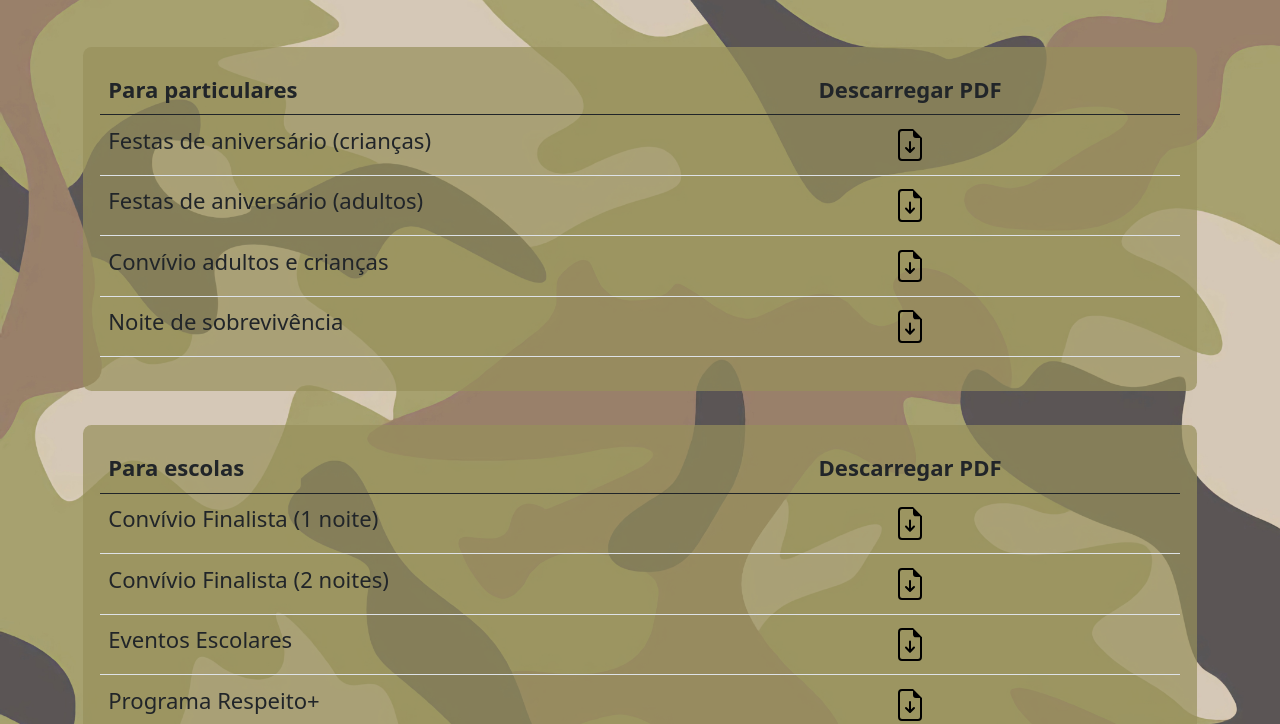
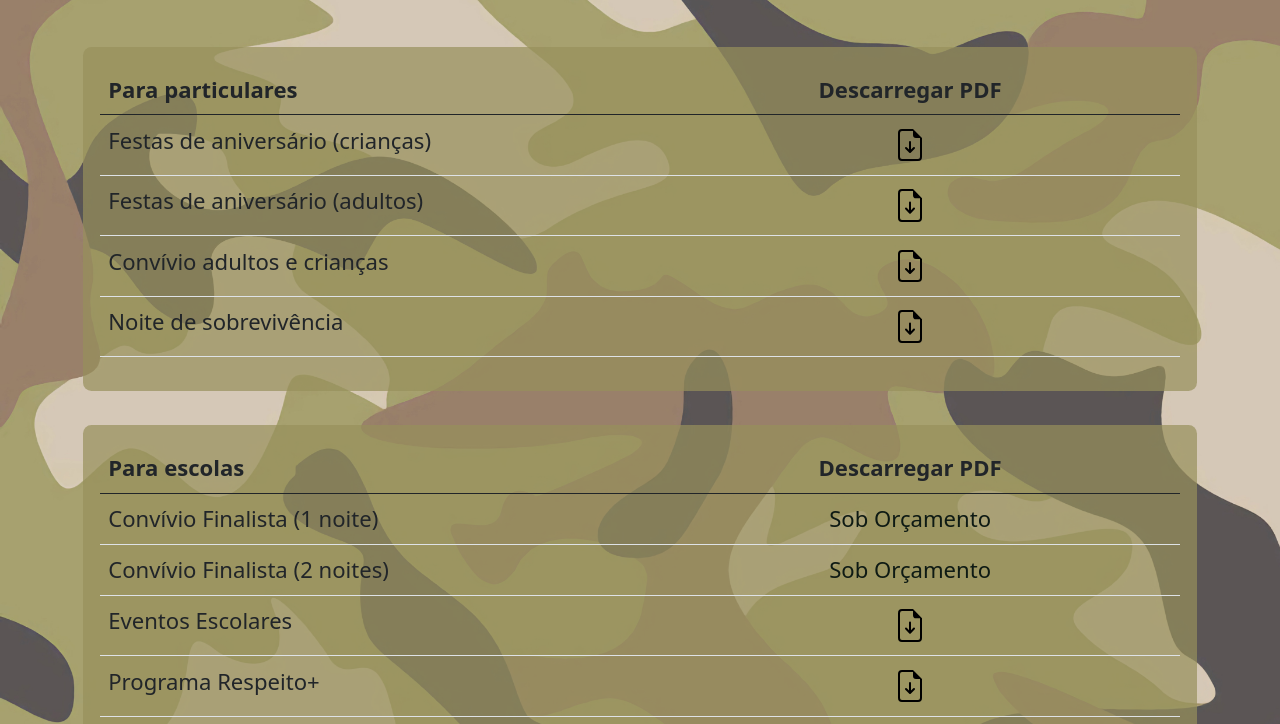
Before and after one commit to familywarcamp/site, a plain HTML site: page precario.html in a window 1280 px wide. Shown: the part 228-952 px from the top of the page. Drawn offline with nearby package versions, Linux system fonts and the light colour scheme.

Commit message:
Updated price pdfs

```diff
--- a/precario.html
+++ b/precario.html
@@ -109,17 +109,13 @@
                     <tr>
                         <th scope="row">Convívio Finalista <span style="display: inline-block;">(1 noite)</span></th>
                         <td class="icon align-middle text-center">
-                            <a href="public/pdfs/Finalistas_1noite.pdf" target="_blank">
-                                <img class="download-icon" src="public/icons/download-clear.svg" alt="">
-                            </a>
+                            <a href="contactos.html" target="_blank"> Sob Orçamento </a>
                         </td>
                     </tr>
                     <tr>
                         <th scope="row">Convívio Finalista <span style="display: inline-block;">(2 noites)</span></th>
                         <td class="icon align-middle text-center">
-                            <a href="public/pdfs/Finalistas_2noites.pdf" target="_blank">
-                                <img class="download-icon" src="public/icons/download-clear.svg" alt="">
-                            </a>
+                            <a href="contactos.html" target="_blank"> Sob Orçamento </a>
                         </td>
                     </tr>
                     <tr>
```
Also changed, not shown: 9 other files.
